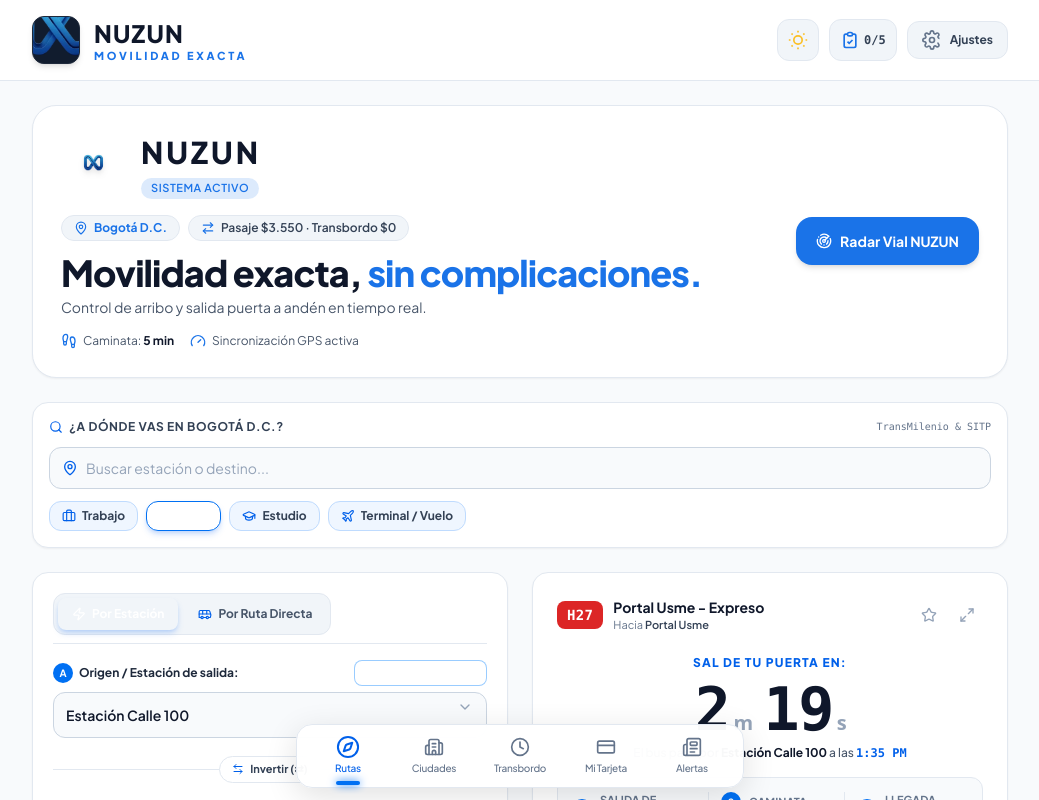
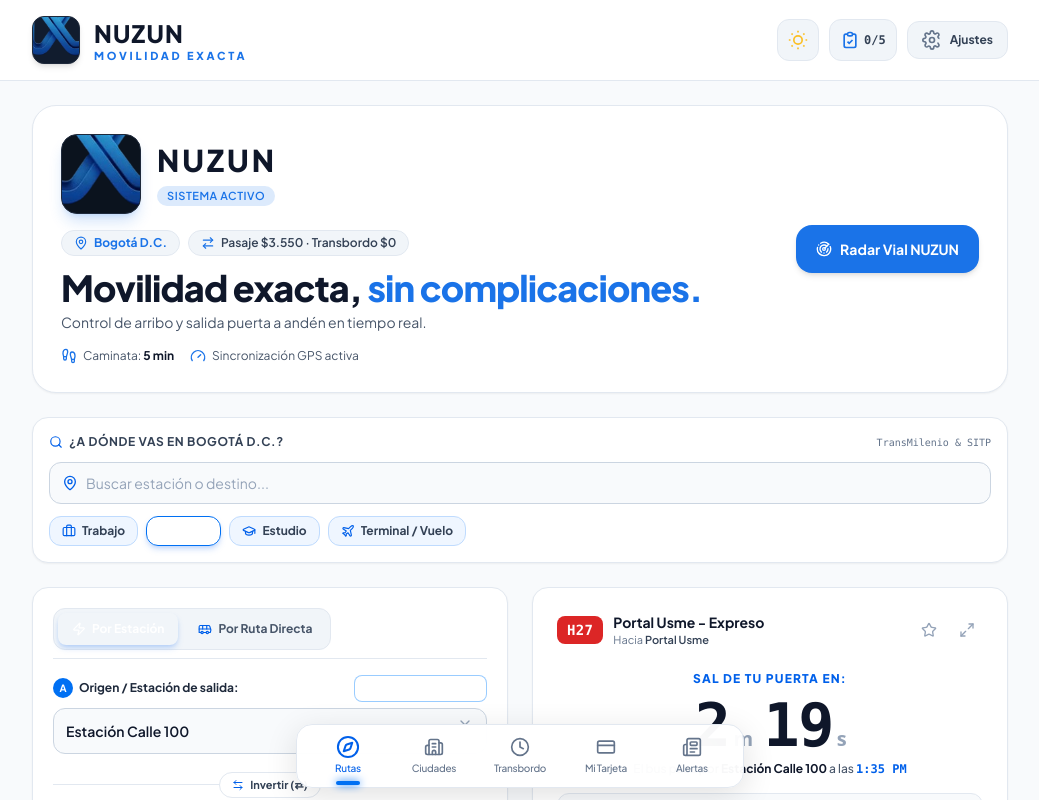
Before and after one commit to middleast1040-debug/-A-TIEMPO, a React (Vite) app: page / in a window 1280 px wide. Shown: the top 800 px of the page, without its empty margins (120-1159 px from the left). Built offline with nearby package versions, Linux system fonts and the light colour scheme.

Commit message:
Update App.tsx

```diff
--- a/src/App.tsx
+++ b/src/App.tsx
@@ -146,13 +146,15 @@ export default function App() {
         <section className="relative overflow-hidden rounded-3xl bg-white dark:bg-[#111C2E] border border-slate-200 dark:border-[#1E293B] p-5 sm:p-7 shadow-sm dark:shadow-xl transition-colors">
           <div className="flex flex-col md:flex-row md:items-center justify-between gap-5">
             <div className="space-y-3 max-w-2xl">
-              {/* Identificador de Marca NUZUN (Logotipo Limpio y Simétrico) */}
+              {/* Identificador de Marca NUZUN (Logotipo Ampliado con Scale Preciso) */}
               <div className="flex items-center gap-4 pb-1">
-                <img
-                  src="/nuzun-logo.png"
-                  alt="NUZUN Logo"
-                  className="w-14 h-14 sm:w-16 sm:h-16 object-contain shrink-0 drop-shadow-md"
-                />
+                <div className="w-16 h-16 sm:w-20 sm:h-20 flex items-center justify-center rounded-2xl bg-[#0B131E] border border-[#1E293B] shadow-lg shadow-[#1A73E8]/20 overflow-hidden shrink-0">
+                  <img
+                    src="/nuzun-logo.png"
+                    alt="NUZUN Logo"
+                    className="w-full h-full object-contain scale-[2.4]"
+                  />
+                </div>
                 <div className="flex flex-col">
                   <span className="text-2xl sm:text-3xl font-black tracking-widest text-slate-900 dark:text-white leading-none">
                     NUZUN
```
